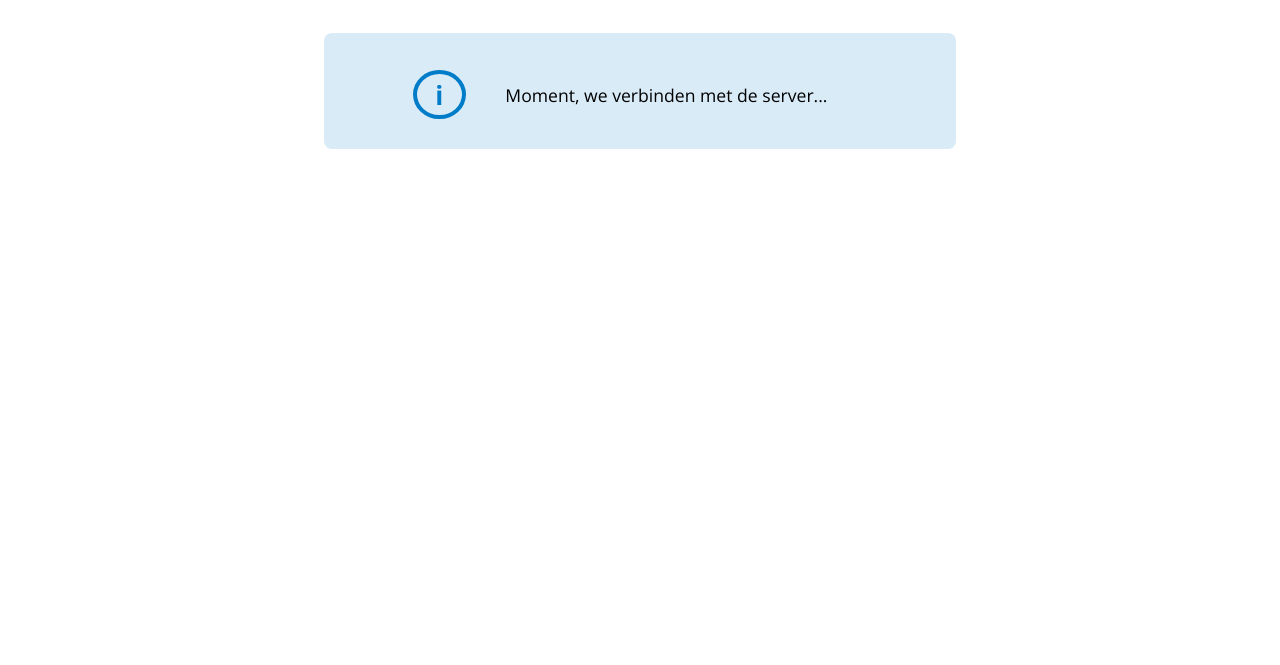
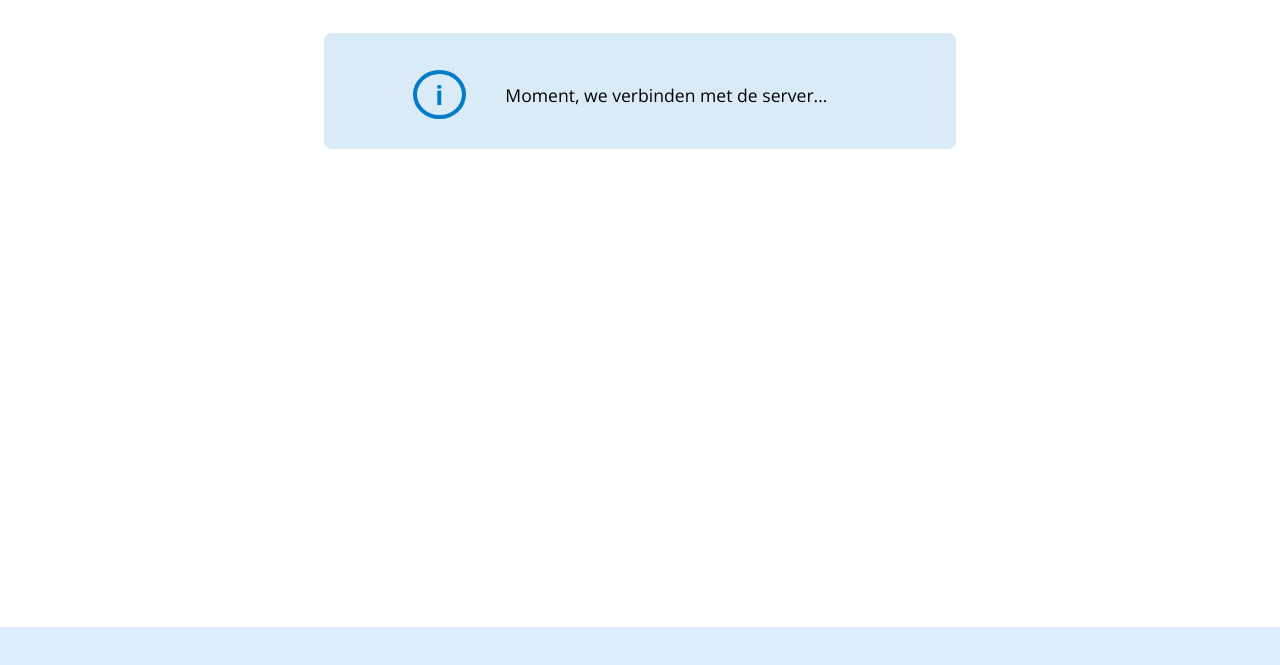
Before and after one commit to twboom/ExamenSearch, a plain HTML site: page web/index.html in a window 1280 px wide. Shown: the part 113-778 px from the top of the page. Drawn offline with nearby package versions, Linux system fonts and the light colour scheme.

Commit message:
Fix footer issue

```diff
--- a/web/css/footer.css
+++ b/web/css/footer.css
@@ -1,7 +1,8 @@
 footer {
-    position: sticky;
+    position: fixed;
     bottom: 0;
     width: 100%;
+    height: 60px;
 
     background-color: var(--background-highlight);
 }
--- a/web/css/style.css
+++ b/web/css/style.css
@@ -11,6 +11,7 @@ html, body {
 
 main {
     margin-top: 130px;
+    margin-bottom: 60px;
 }
 
 main.small {
```
